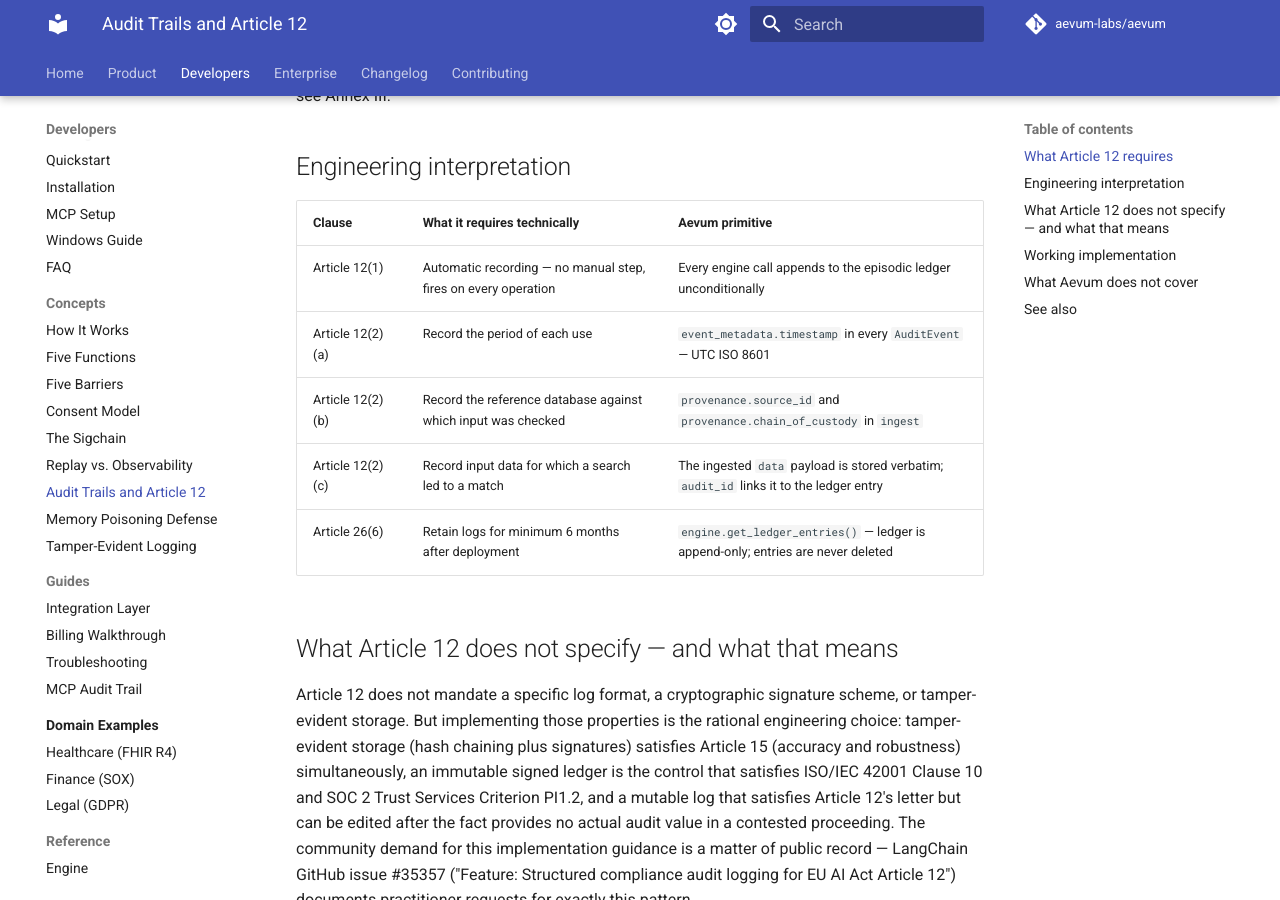
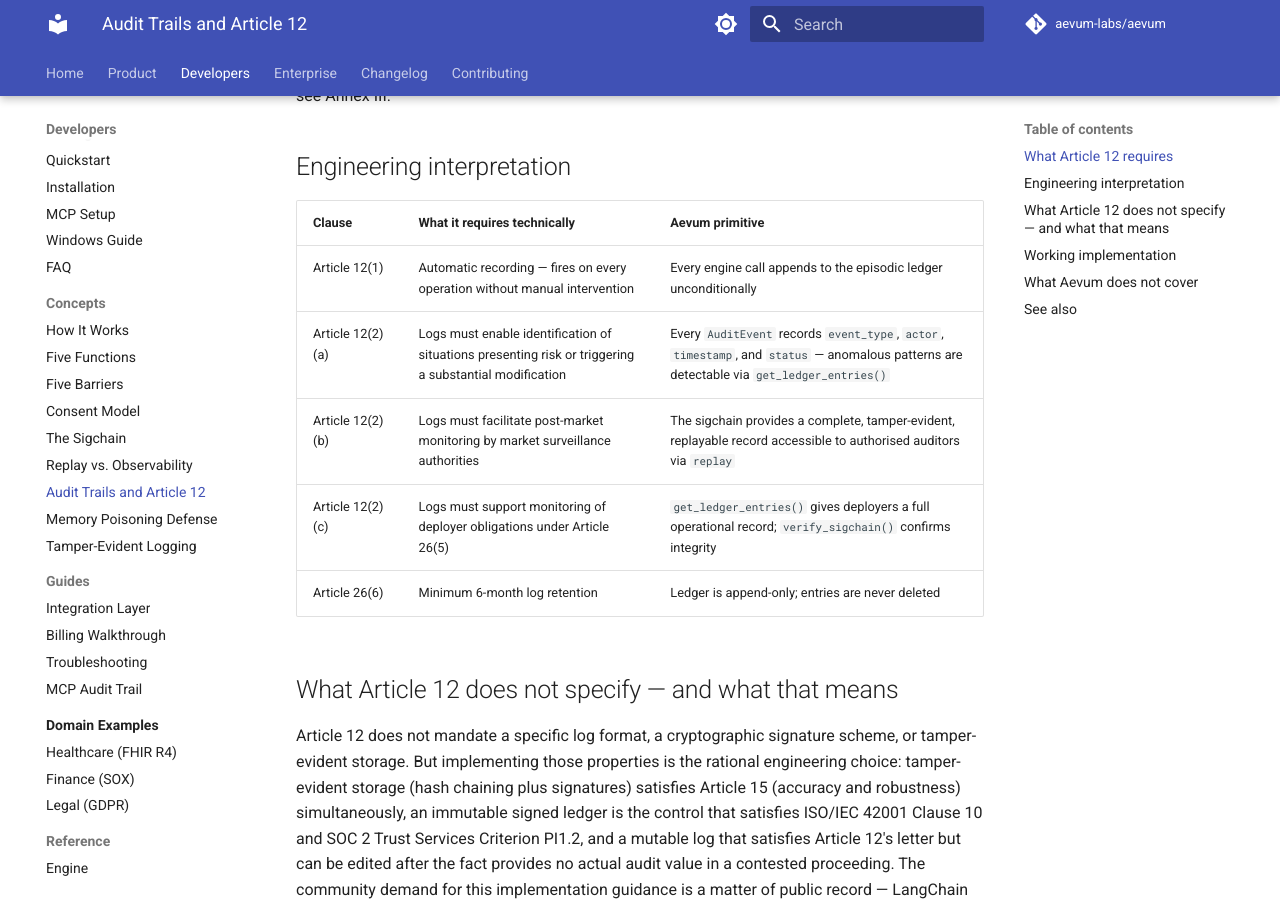
Before and after one commit to aevum-labs/aevum, an MkDocs documentation site: the page built from docs/concepts/audit-trails.md, in a window 1280 px wide and 900 px high, scrolled down 773 px. Built offline with MkDocs 1.6.1 and Material for MkDocs 9.7.7, drawn with Linux system fonts in a browser that asks for light colours; comment, search, counter and statistics services are not loaded.

Commit message:
docs: fix Article 12 clause mapping and OWASP project URL
https://claude.ai/code/session_01CGRTLN1VrA6exJGdrAzjED

```diff
--- a/docs/concepts/audit-trails.md
+++ b/docs/concepts/audit-trails.md
@@ -28,11 +28,11 @@ This guide covers the technical implementation of 12(1) and 12(2). For high-risk
 
 | Clause | What it requires technically | Aevum primitive |
 |--------|------------------------------|-----------------|
-| Article 12(1) | Automatic recording — no manual step, fires on every operation | Every engine call appends to the episodic ledger unconditionally |
-| Article 12(2)(a) | Record the period of each use | `event_metadata.timestamp` in every `AuditEvent` — UTC ISO 8601 |
-| Article 12(2)(b) | Record the reference database against which input was checked | `provenance.source_id` and `provenance.chain_of_custody` in `ingest` |
-| Article 12(2)(c) | Record input data for which a search led to a match | The ingested `data` payload is stored verbatim; `audit_id` links it to the ledger entry |
-| Article 26(6) | Retain logs for minimum 6 months after deployment | `engine.get_ledger_entries()` — ledger is append-only; entries are never deleted |
+| Article 12(1) | Automatic recording — fires on every operation without manual intervention | Every engine call appends to the episodic ledger unconditionally |
+| Article 12(2)(a) | Logs must enable identification of situations presenting risk or triggering a substantial modification | Every `AuditEvent` records `event_type`, `actor`, `timestamp`, and `status` — anomalous patterns are detectable via `get_ledger_entries()` |
+| Article 12(2)(b) | Logs must facilitate post-market monitoring by market surveillance authorities | The sigchain provides a complete, tamper-evident, replayable record accessible to authorised auditors via `replay` |
+| Article 12(2)(c) | Logs must support monitoring of deployer obligations under Article 26(5) | `get_ledger_entries()` gives deployers a full operational record; `verify_sigchain()` confirms integrity |
+| Article 26(6) | Minimum 6-month log retention | Ledger is append-only; entries are never deleted |
 
 ## What Article 12 does not specify — and what that means
 
```
Also changed, not shown: docs/concepts/memory-poisoning.md (+1 -1 lines).
